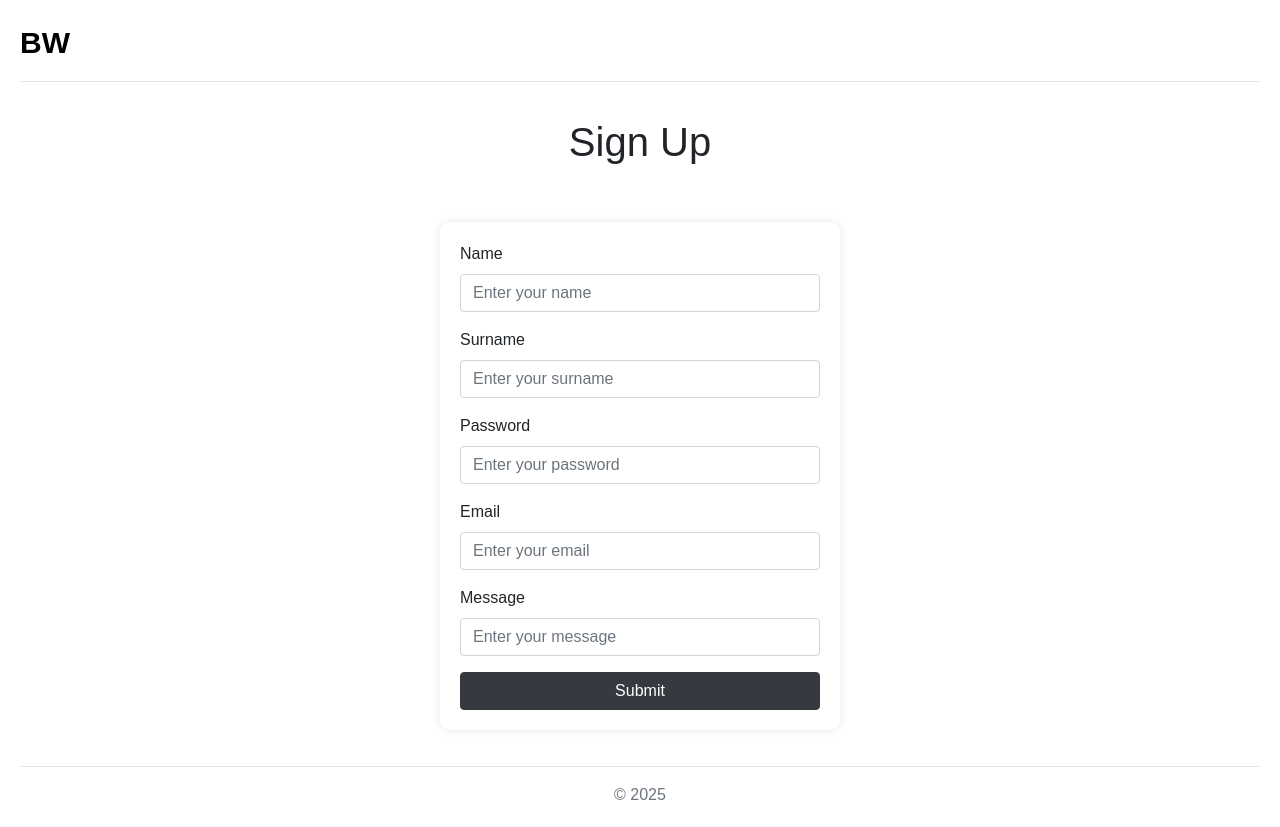
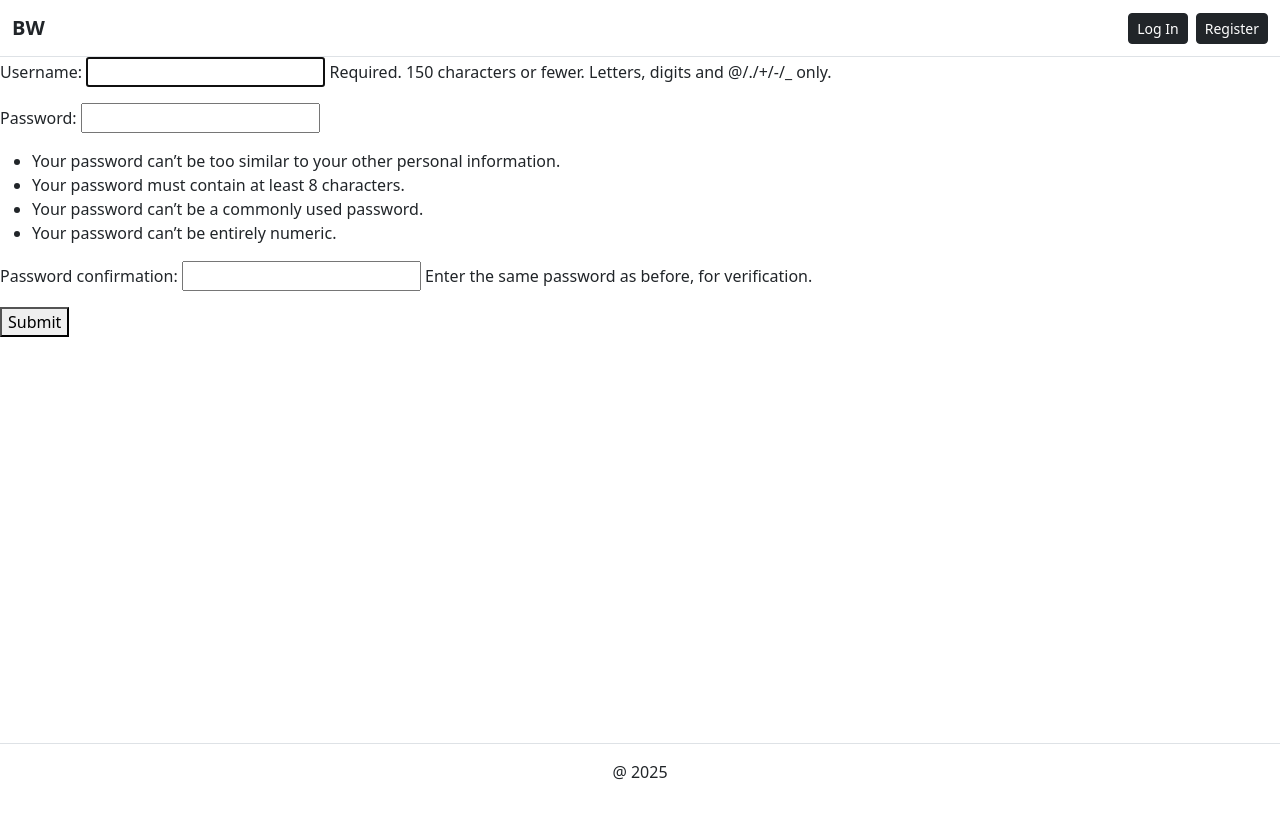
Before and after one commit to eungyukm/Miravelle, a Django app: page /account/register/ in a window 1280 px wide. After the commit the page ends 780 px from the top, so only its background shows below. Run offline with Django 5.2, Linux system fonts and the light colour scheme; some libraries are stand-ins or nearby versions.

Commit message:
fix : register page html

```diff
--- a/core/accounts/templates/accounts/register.html
+++ b/core/accounts/templates/accounts/register.html
@@ -1,112 +1,11 @@
-<!DOCTYPE html>
-<html lang="en">
-<head>
-    <meta charset="UTF-8">
-    <meta name="viewport" content="width=device-width, initial-scale=1.0">
-    <title>Login Form</title>
-    <link rel="stylesheet" href="https://stackpath.bootstrapcdn.com/bootstrap/4.5.2/css/bootstrap.min.css">
-    <style>
-        body {
-            font-family: sans-serif;
-            background-color:rgb(255, 255, 255); /* Light gray background */
-            display: flex;
-            flex-direction: column;
-            min-height: 100vh; /* Ensure full height */
-        }
+{% extends "base.html" %}
 
-        /* Header */
-        .header {
-            padding: 20px;
-            text-align: left;
-        }
+{% block content %}
 
-        /* Main Container */
-        .main-container {
-            flex: 1; /* Allow the main container to take up remaining space */
-            display: flex;
-            justify-content: center;
-            align-items: center;
-        }
+<form action="{% url "accounts:register" %}" method="POST">
+    {% csrf_token %}
+    {{ form.as_p }}
+    <button type="submit">Submit</button>
 
-        /* Login Form Container */
-        .login-container {
-            width: 400px;
-            padding: 20px;
-            background-color: #fff;
-            border-radius: 10px;
-            box-shadow: 0 0 10px rgba(0, 0, 0, 0.1);
-        }
 
-        .form-control {
-            margin-bottom: 15px;
-        }
-
-        .btn-primary {
-            background-color: #343a40;
-            border-color: #343a40;
-            width: 100%;
-        }
-
-        .btn-primary:hover {
-            background-color: #23272b;
-            border-color: #23272b;
-        }
-
-        /* Footer */
-        .footer {
-            text-align: center;
-            padding: 20px;
-            color: #6c757d;
-        }
-
-        /* Rounded corners for the whole page */
-        html, body {
-            border-radius: 10px; /* Round the corners */
-            overflow: hidden; /* Hide any overflow */
-        }
-    </style>
-</head>
-<body>
-    <div class="header">
-        <a style="color: black; font-size: 30px;" href="#" class="logo"><strong>BW</strong></a>
-        <hr>
-    </div>
-    <h1><center>Sign Up</center></h1>
-        <br><br>
-    <div class="main-container">
-        <div class="login-container">
-            <form>
-                <div class="form-group">
-                    <label for="name">Name</label>
-                    <input type="text" class="form-control" id="name" placeholder="Enter your name">
-                </div>
-                <div class="form-group">
-                    <label for="surname">Surname</label>
-                    <input type="text" class="form-control" id="surname" placeholder="Enter your surname">
-                </div>
-                <div class="form-group">
-                    <label for="password">Password</label>
-                    <input type="password" class="form-control" id="password" placeholder="Enter your password">
-                </div>
-                <div class="form-group">
-                    <label for="email">Email</label>
-                    <input type="text" class="form-control" id="email" placeholder="Enter your email">
-                </div>
-                <div class="form-group">
-                    <label for="message">Message</label>
-                    <input type="text" class="form-control" id="message" placeholder="Enter your message">
-                </div>
-                <button type="submit" class="btn btn-primary">Submit</button>
-        </div>
-    </div>
-
-    <div class="footer">
-        <hr>
-        © 2025
-    </div>
-
-    <script src="https://code.jquery.com/jquery-3.5.1.slim.min.js"></script>
-    <script src="https://cdn.jsdelivr.net/npm/@popperjs/core@2.5.3/dist/umd/popper.min.js"></script>
-    <script src="https://stackpath.bootstrapcdn.com/bootstrap/4.5.2/js/bootstrap.min.js"></script>
-</body>
-</html>
+{% endblock content %}
```
